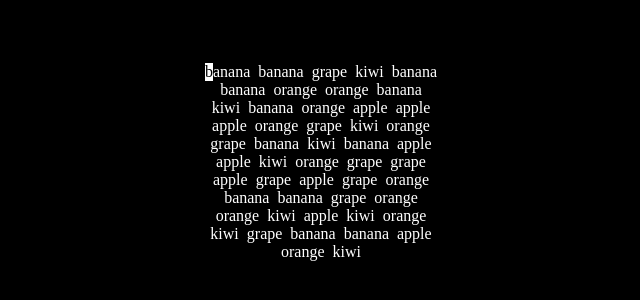
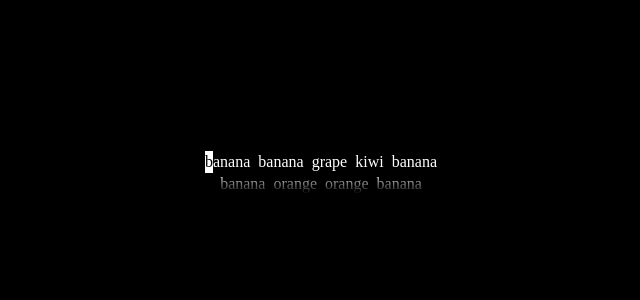
Before and after one commit to Boom123bam/cooltypinggame, a React (Vite) app: page / in a window 1280 px wide. Shown: the part 238-538 px from the top of the page, without its empty margins (315-955 px from the left). Built offline with nearby package versions, Linux system fonts and the light colour scheme.

Commit message:
Add fade to text display

```diff
--- a/src/App.css
+++ b/src/App.css
@@ -10,7 +10,20 @@ body {
 }
 
 .text-display {
+  --rows: 3;
+  --height: 4rem;
+  --line-height: calc(var(--height) / var(--rows));
   width: 15rem;
+  height: var(--height);
+  line-height: var(--line-height);
+  padding-top: var(--line-height);
+  -webkit-mask-image: linear-gradient(
+    0deg,
+    rgba(255, 255, 255, 0) 0%,
+    rgba(255, 255, 255, 1) var(--line-height),
+    rgba(255, 255, 255, 1) calc(100% - var(--line-height)),
+    rgba(255, 255, 255, 0) 100%
+  );
 
   .scroller {
     translate: 0 var(--depth);
```
